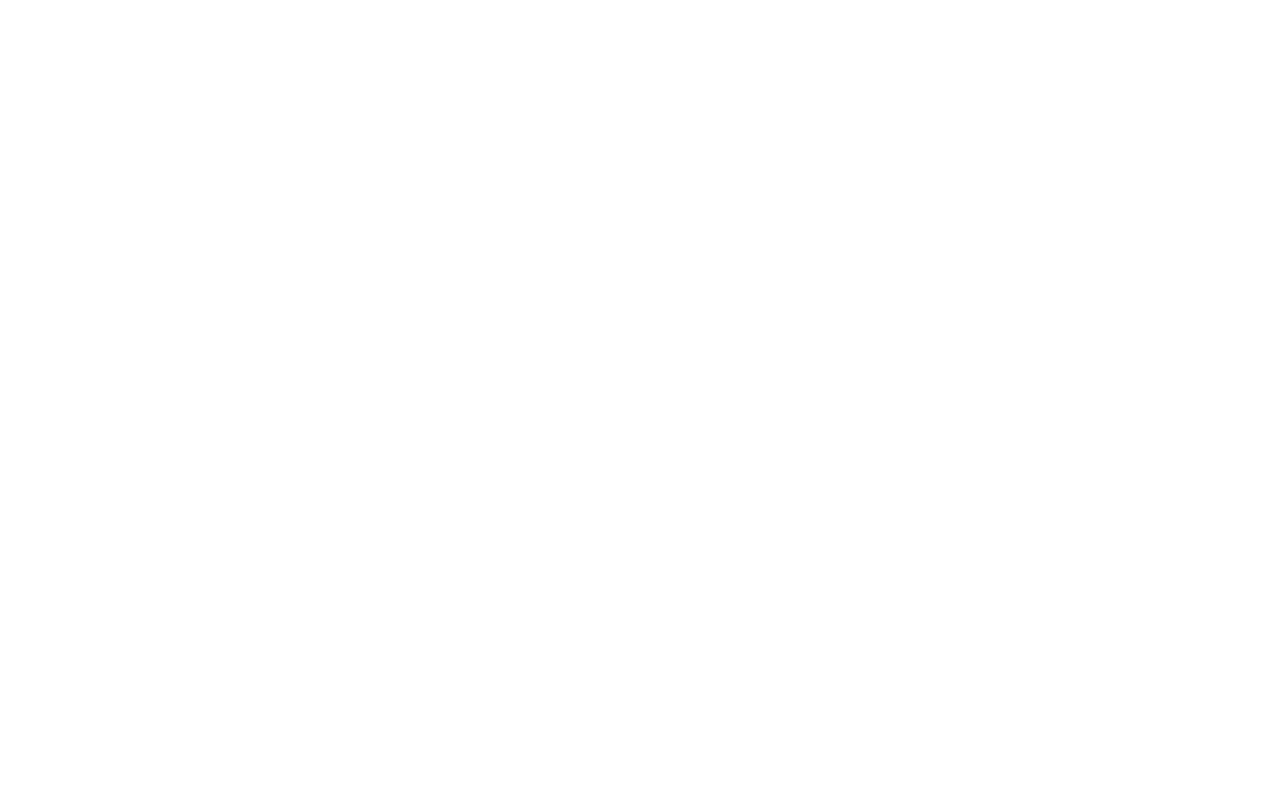
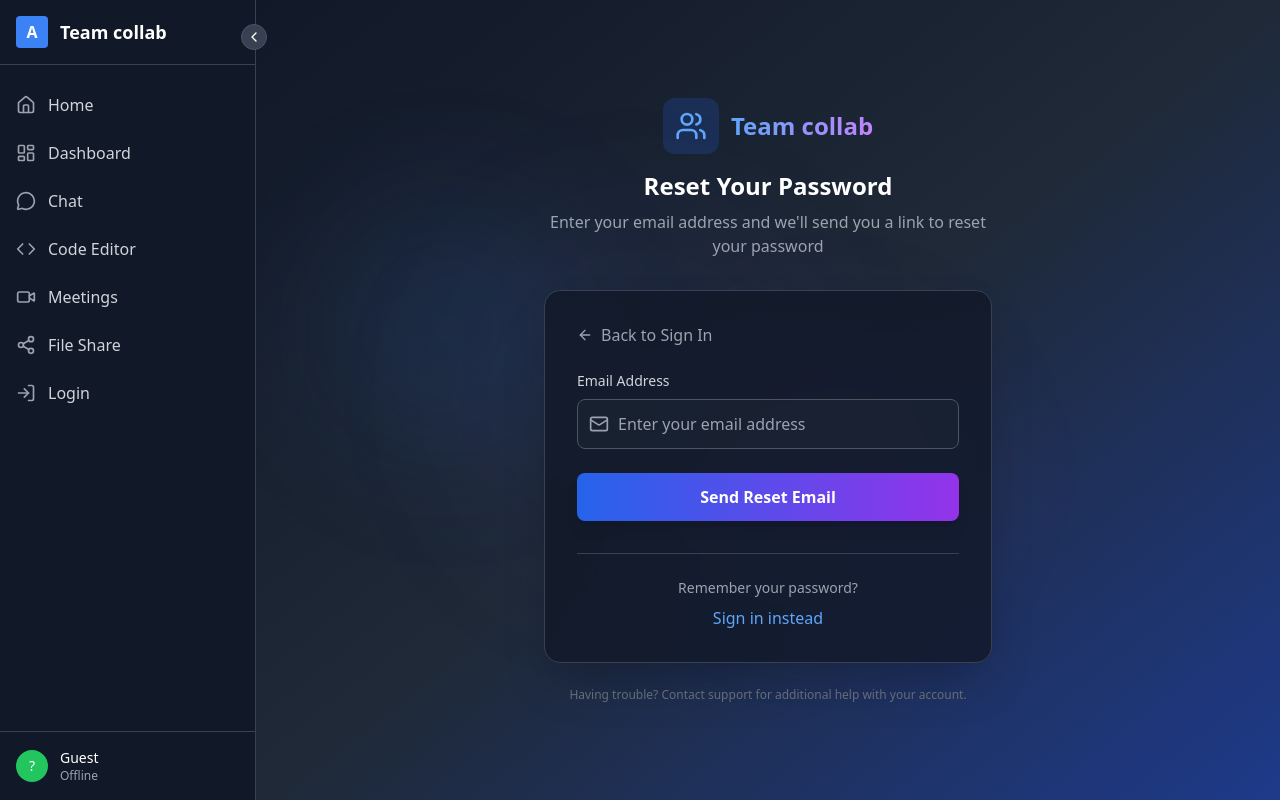
Before and after one commit to dilip7654/summer-project, a React (Vite) app: page /forgot-password in a window 1280 px wide. Before the commit this address had no page. Built offline with nearby package versions, Linux system fonts and the light colour scheme; no server answers.

Commit message:
basic codee editor template

```diff
--- a/src/App.jsx
+++ b/src/App.jsx
@@ -8,6 +8,7 @@ import Meetings from './pages/Meetings';
 import FileShare from './pages/FileShare';
 import LandingPage from './pages/LandingPage';
 import AuthSystem from './pages/Login';
+import ForgetPassword from './components/Forgotpassword'
 
 // Create a Layout component that includes the sidebar
 function Layout({ children }) {
@@ -70,6 +71,11 @@ function App() {
             <AuthSystem />
           </Layout>
         } />
+        <Route path="/forgot-password" element={
+          <Layout>
+            < ForgetPassword/>
+          </Layout>
+        } />
       </Routes>
     </Router>
   );
--- /dev/null
+++ b/src/components/Forgotpassword.jsx
@@ -0,0 +1,212 @@
+import React, { useState, useCallback } from 'react';
+import { Mail, ArrowLeft, Users, CheckCircle, AlertCircle } from 'lucide-react';
+import { sendPasswordResetEmail } from 'firebase/auth';
+import { auth } from '../components/firebase';
+import { useNavigate } from 'react-router-dom';
+
+const ForgetPassword = () => {
+  const [email, setEmail] = useState('');
+  const [status, setStatus] = useState(''); // 'loading', 'success', 'error'
+  const [message, setMessage] = useState('');
+  const navigate = useNavigate();
+
+  const handleEmailChange = useCallback((e) => {
+    setEmail(e.target.value);
+    if (status) {
+      setStatus('');
+      setMessage('');
+    }
+  }, [status]);
+
+  const handleSubmit = useCallback(async (e) => {
+    e.preventDefault();
+
+    if (!email.trim()) {
+      setStatus('error');
+      setMessage('Please enter your email address');
+      return;
+    }
+
+    setStatus('loading');
+    setMessage('');
+
+    try {
+      await sendPasswordResetEmail(auth, email);
+      setStatus('success');
+      setMessage('Password reset email sent! Check your inbox and spam folder.');
+    } catch (error) {
+      setStatus('error');
+      switch (error.code) {
+        case 'auth/user-not-found':
+          setMessage('This email is not registered. Please check or sign up.');
+          break;
+        case 'auth/invalid-email':
+          setMessage('Please enter a valid email address');
+          break;
+        case 'auth/too-many-requests':
+          setMessage('Too many requests. Please try again later');
+          break;
+        default:
+          setMessage('Failed to send reset email. Please try again');
+      }
+    }
+  }, [email]);
+
+  const handleBackToLogin = useCallback(() => {
+     navigate('/signin-up');
+    console.log('Navigate to login page');
+  }, []);
+
+  return (
+    <div className="min-h-screen bg-gradient-to-br from-gray-900 via-gray-800 to-blue-900 flex items-center justify-center p-4">
+      <div className="absolute inset-0 overflow-hidden">
+        <div className="absolute top-1/4 left-1/4 w-64 h-64 bg-blue-500/10 rounded-full blur-3xl"></div>
+        <div className="absolute bottom-1/4 right-1/4 w-64 h-64 bg-purple-500/10 rounded-full blur-3xl"></div>
+        <div className="absolute top-1/2 left-1/2 transform -translate-x-1/2 -translate-y-1/2 w-96 h-96 bg-indigo-500/5 rounded-full blur-3xl"></div>
+      </div>
+
+      <div className="relative w-full max-w-md">
+        <div className="text-center mb-8">
+          <div className="flex items-center justify-center gap-3 mb-4">
+            <div className="p-3 bg-blue-600/20 rounded-xl">
+              <Users className="w-8 h-8 text-blue-400" />
+            </div>
+            <div className="text-2xl font-bold bg-gradient-to-r from-blue-400 to-purple-400 bg-clip-text text-transparent">
+              Team collab
+            </div>
+          </div>
+          <h1 className="text-2xl font-bold text-white mb-2">Reset Your Password</h1>
+          <p className="text-gray-400">
+            Enter your email address and we'll send you a link to reset your password
+          </p>
+        </div>
+
+        <div className="bg-gray-900/80 backdrop-blur-xl border border-gray-700 rounded-2xl p-8 shadow-2xl">
+          <button
+            type="button"
+            onClick={handleBackToLogin}
+            className="flex items-center gap-2 text-gray-400 hover:text-white mb-6 transition-colors duration-200 group"
+          >
+            <ArrowLeft className="w-4 h-4 group-hover:-translate-x-1 transition-transform duration-200" />
+            <span>Back to Sign In</span>
+          </button>
+
+          {status === 'success' ? (
+            <div className="text-center space-y-6">
+              <div className="flex justify-center">
+                <div className="p-4 bg-green-500/20 rounded-full">
+                  <CheckCircle className="w-12 h-12 text-green-400" />
+                </div>
+              </div>
+              <div>
+                <h3 className="text-xl font-semibold text-white mb-2">Email Sent!</h3>
+                <p className="text-gray-400 mb-6">{message}</p>
+                <p className="text-sm text-gray-500">
+                  Didn't receive the email? Check your spam folder or try again in a few minutes.
+                </p>
+              </div>
+              <div className="space-y-3">
+                <button
+                  type="button"
+                  onClick={() => {
+                    setStatus('');
+                    setMessage('');
+                    setEmail('');
+                  }}
+                  className="w-full py-3 px-4 bg-gradient-to-r from-blue-600 to-purple-600 hover:from-blue-700 hover:to-purple-700 text-white font-semibold rounded-lg transition-all duration-200 transform hover:scale-105 shadow-lg hover:shadow-xl focus:outline-none focus:ring-2 focus:ring-blue-500/50"
+                >
+                  Send Another Email
+                </button>
+                <button
+                  type="button"
+                  onClick={handleBackToLogin}
+                  className="w-full py-3 px-4 border border-gray-600 hover:border-gray-500 text-gray-300 hover:text-white font-medium rounded-lg transition-all duration-200 hover:bg-gray-800/50 focus:outline-none focus:ring-2 focus:ring-gray-500/50"
+                >
+                  Back to Sign In
+                </button>
+              </div>
+            </div>
+          ) : (
+            <form onSubmit={handleSubmit}>
+              <div className="space-y-6">
+                <div>
+                  <label htmlFor="email" className="block text-sm font-medium text-gray-300 mb-2">
+                    Email Address
+                  </label>
+                  <div className="relative">
+                    <Mail className="absolute left-3 top-1/2 transform -translate-y-1/2 w-5 h-5 text-gray-400 pointer-events-none" />
+                    <input
+                      id="email"
+                      name="email"
+                      type="email"
+                      placeholder="Enter your email address"
+                      value={email}
+                      onChange={handleEmailChange}
+                      required
+                      autoComplete="email"
+                      className={`w-full pl-10 pr-4 py-3 bg-gray-800/50 border rounded-lg text-white placeholder-gray-400 focus:ring-2 focus:outline-none transition-colors duration-200 ${
+                        status === 'error'
+                          ? 'border-red-500 focus:border-red-500 focus:ring-red-500/50'
+                          : 'border-gray-600 focus:border-blue-500 focus:ring-blue-500/50'
+                      }`}
+                      disabled={status === 'loading'}
+                    />
+                  </div>
+                </div>
+
+                {status === 'error' && (
+                  <div className="flex items-start gap-3 p-4 bg-red-500/10 border border-red-500/20 rounded-lg">
+                    <AlertCircle className="w-5 h-5 text-red-400 flex-shrink-0 mt-0.5" />
+                    <p className="text-red-300 text-sm">{message}</p>
+                  </div>
+                )}
+
+                <button
+                  type="submit"
+                  disabled={status === 'loading'}
+                  className={`w-full py-3 px-4 font-semibold rounded-lg transition-all duration-200 transform focus:outline-none focus:ring-2 focus:ring-blue-500/50 ${
+                    status === 'loading'
+                      ? 'bg-gray-600 text-gray-400 cursor-not-allowed'
+                      : 'bg-gradient-to-r from-blue-600 to-purple-600 hover:from-blue-700 hover:to-purple-700 text-white hover:scale-105 shadow-lg hover:shadow-xl'
+                  }`}
+                >
+                  {status === 'loading' ? (
+                    <div className="flex items-center justify-center gap-2">
+                      <div className="w-4 h-4 border-2 border-gray-400 border-t-transparent rounded-full animate-spin"></div>
+                      <span>Sending...</span>
+                    </div>
+                  ) : (
+                    'Send Reset Email'
+                  )}
+                </button>
+              </div>
+            </form>
+          )}
+
+          {status !== 'success' && (
+            <div className="mt-8 pt-6 border-t border-gray-700">
+              <div className="text-center">
+                <p className="text-gray-400 text-sm mb-2">Remember your password?</p>
+                <button
+                  type="button"
+                  onClick={handleBackToLogin}
+                  className="text-blue-400 hover:text-blue-300 font-medium transition-colors focus:outline-none"
+                >
+                  Sign in instead
+                </button>
+              </div>
+            </div>
+          )}
+        </div>
+
+        <div className="mt-6 text-center">
+          <p className="text-gray-500 text-xs">
+            Having trouble? Contact support for additional help with your account.
+          </p>
+        </div>
+      </div>
+    </div>
+  );
+};
+
+export default ForgetPassword;
--- a/src/pages/Login.jsx
+++ b/src/pages/Login.jsx
@@ -3,7 +3,7 @@ import { Eye, EyeOff, Users, Shield, Code, Hash, Mail, Lock, User, Building, Git
 import { doc, setDoc, getDoc } from 'firebase/firestore';
 import { auth, db, googleProvider, githubProvider } from '../components/firebase';
 import { signInWithEmailAndPassword, createUserWithEmailAndPassword, signInWithPopup } from 'firebase/auth';
-import { useNavigate } from 'react-router-dom';
+ import { useNavigate } from 'react-router-dom';
 
 
 const AuthSystem = () => {
@@ -19,7 +19,7 @@ const AuthSystem = () => {
     organizationCode: '',
     userType: 'self'
   });
-  const navigate = useNavigate();
+   const navigate = useNavigate();
 
   const handleInputChange = useCallback((e) => {
     const { name, value } = e.target;
@@ -28,6 +28,11 @@ const AuthSystem = () => {
 
   const generateOrgCode = useCallback(() => {
     return Math.random().toString(36).substr(2, 8).toUpperCase();
+  }, []);
+
+  const handleForgotPassword = useCallback(() => {
+     navigate('/forgot-password');
+    console.log('Navigate to forgot password page');
   }, []);
 
   const handleSubmit = useCallback(async (e) => {
@@ -77,7 +82,6 @@ try {
 
     alert("Signup successful!");
 
-
     // ✅ Reset form
     setFormData({
       fullName: '',
@@ -88,7 +92,7 @@ try {
       organizationCode: '',
       userType: '',
     });
-    navigate('/');
+     navigate('/');
 
   } else {
     // Login
@@ -113,7 +117,7 @@ try {
       organizationCode: '',
       userType: '',
     });
-    navigate('/');
+     navigate('/');
   }
 } catch (error) {
   alert(`Error: ${error.message}`);
@@ -218,7 +222,7 @@ try {
             </div>
           )}
 
-          <form onSubmit={handleSubmit}>
+          <div onSubmit={handleSubmit}>
             <div className="space-y-6">
               {currentView === 'signup' && (
                 <div className="relative">
@@ -239,6 +243,19 @@ try {
                   {showPassword ? <EyeOff className="w-5 h-5" /> : <Eye className="w-5 h-5" />}
                 </button>
               </div>
+
+              {/* Forgot Password Link - Only show on login */}
+              {currentView === 'login' && (
+                <div className="flex justify-end">
+                  <button
+                    type="button"
+                    onClick={handleForgotPassword}
+                    className="text-sm text-blue-400 hover:text-blue-300 transition-colors duration-200 focus:outline-none hover:underline"
+                  >
+                    Forgot your password?
+                  </button>
+                </div>
+              )}
 
               {currentView === 'signup' && (
                 <div className="relative">
@@ -280,11 +297,11 @@ try {
                 </>
               )}
 
-              <button type="submit" className="w-full py-3 px-4 bg-gradient-to-r from-blue-600 to-purple-600 hover:from-blue-700 hover:to-purple-700 text-white font-semibold rounded-lg transition-all duration-200 transform hover:scale-105 shadow-lg hover:shadow-xl focus:outline-none focus:ring-2 focus:ring-blue-500/50">
+              <button type="submit" onClick={handleSubmit} className="w-full py-3 px-4 bg-gradient-to-r from-blue-600 to-purple-600 hover:from-blue-700 hover:to-purple-700 text-white font-semibold rounded-lg transition-all duration-200 transform hover:scale-105 shadow-lg hover:shadow-xl focus:outline-none focus:ring-2 focus:ring-blue-500/50">
                 {currentView === 'login' ? 'Sign In' : 'Create Account'}
               </button>
             </div>
-          </form>
+          </div>
 
           <div className="flex items-center my-6">
             <div className="flex-1 border-t border-gray-600"></div>
```
